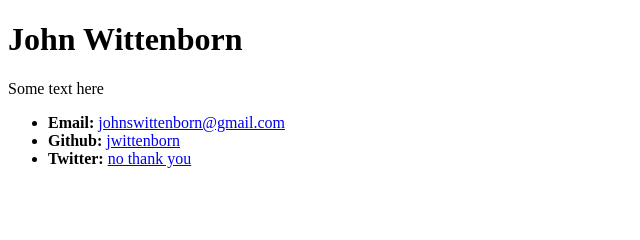
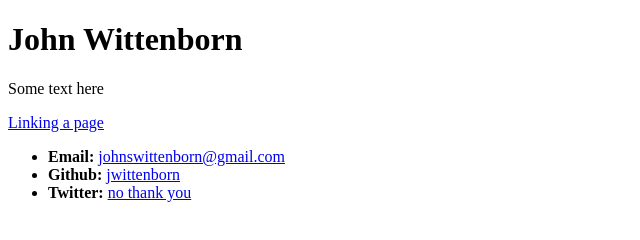
Before and after one commit to jwittenborn/jwittenborn.github.io, a plain HTML site: page index.html in a window 1280 px wide. Shown: the whole page, without its empty margins (0-640 px from the left). Drawn offline with Linux system fonts and the light colour scheme.

Commit message:
third commit

```diff
--- a/index.html
+++ b/index.html
@@ -12,6 +12,9 @@
 
   <p>Some text here</p>
 
+  <a href="jwittenborn.github.io/page2.html">Linking a page</a>
+
+
   <ul>
     <li><strong>Email:</strong> <a href="#">johnswittenborn@gmail.com</a></li>
     <li><strong>Github:</strong> <a href="#">jwittenborn</a></li>
```
Also changed, not shown: page2.html (+1 -1 lines).
